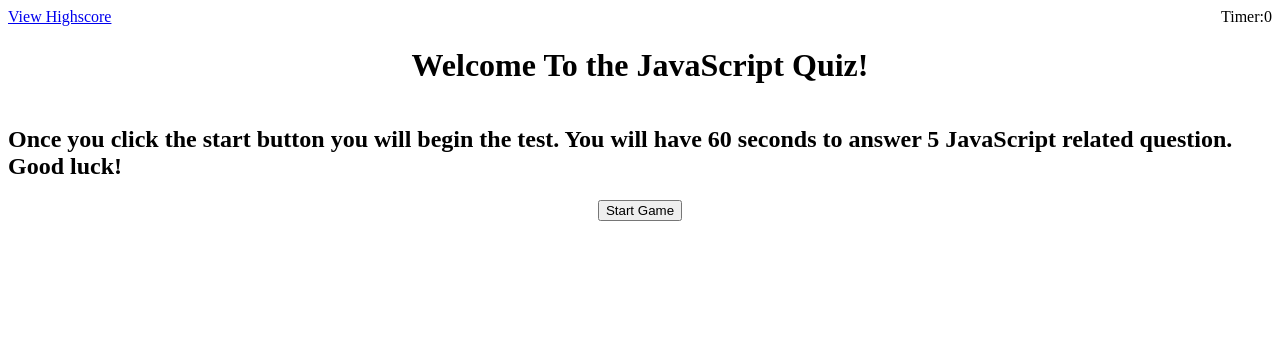
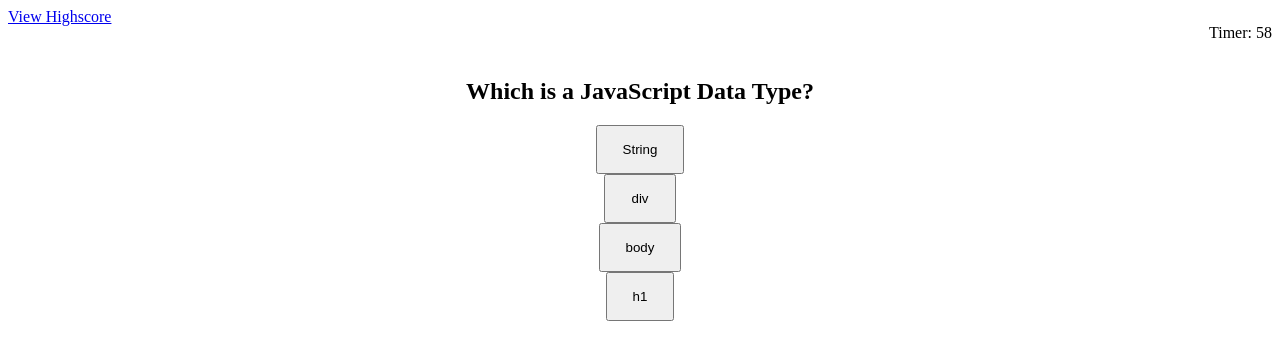
Before and after one commit to Kingnick253/quizMe, a plain HTML site: page index.html in a window 1280 px wide. Both pictures are taken after a click on the button "Start Game". Drawn offline with Linux system fonts and the light colour scheme.

Commit message:
Finished timer and startGame function, so it will start on button click and hide start screen.

```diff
--- a/css/style.css
+++ b/css/style.css
@@ -2,7 +2,7 @@ root{
     --buttonC: #1D3557;
 }
 /*  aligns the content in the center of the page */
-.start{
+.start, #gameContainer{
     display: flex;
     justify-content: center;
     align-items: center;
@@ -14,3 +14,12 @@ root{
     display: flex;
     justify-content: space-between;
 }
+
+.hide{
+    display: none;
+
+}
+button{
+    padding: 15px 25px;
+
+}
--- a/index.html
+++ b/index.html
@@ -13,7 +13,9 @@
     <div class="time">
         <a href="./highscore.html">View Highscore</a>
         <!-- going to have to make this a templater literala and input timer for 0 -->
-    <span id="timer">Timer:0</span>
+    <p> Timer:
+        <span id="timer"> 60</span>
+    </p>
     </div>
 
 
@@ -24,18 +26,14 @@
             JavaScript related question. Good luck!
         </h2>
 
-        <button>Start Game</button>
+        <button id = "startBtn">Start Game</button>
 
     </div>
-    <div id="qOne">
+    <div id="gameContainer">
+
     </div>
-    <div id="qTwo">
-    </div>
-    <div id="qThree">
-    </div>
-    <div id="qfour">
-    </div>
-    <div id="qFive">
+    <div id="endGame">
+
     </div>
     <div id="highscoore">
 
--- a/js/game.js
+++ b/js/game.js
@@ -1,6 +1,5 @@
 // Declare count down
-let timeLeft = 60;
-let timeInterval;
+
 
 
 
@@ -10,7 +9,7 @@ let timeInterval;
 let questions = [
     {
         //question
-        questionOne:"Which is a JavaScript Data Type?",
+        question:"Which is a JavaScript Data Type?",
         //answers
         answers: ["String", "div", "body", "h1"],
         //correct answer
@@ -18,15 +17,15 @@ let questions = [
     },
     {
         //question
-        questionTwo:"Which is a looping structure?",
+        question:"Which is a looping structure?",
         //answers
-        answers: ["For loop", "IF/Else", "Array", "Function"],
+        answers: ["For Loop", "IF/Else", "Array", "Function"],
         //correct answer
-        correctAns: "For loop"
+        correctAns: "For Loop"
     },
     {
         //question
-        questionThree:"Array uses what to store more than one item?",
+        question:"Array uses what to store more than one item?",
         //answers
         answers: ["Parentheses", "Curly Braces", "Square Brackets", "Carrot Brackets"],
         //correct answer
@@ -34,7 +33,7 @@ let questions = [
     },
     {
         //question
-        questionFour:"Functions are used in what?",
+        question:"Functions are used in what?",
         //answers
         answers: ["Html", "CSS", "Java", "JavaScript"],
         //correct answer
@@ -42,7 +41,7 @@ let questions = [
     },
     {
         //question
-        questionFive:"What is the peferred way to Declare a Variable?",
+        question:"What is the peferred way to Declare a Variable?",
         //answers
         answers: ["const/let", "var", "Delcare", "Define"],
         //correct answer
@@ -53,29 +52,34 @@ let questions = [
 // setquestionpostion to 0
 let questionPosition = 0;
 let currentQuestion = questions[questionPosition];
-for(let i = 0; i < questions.length; i++);
+// for(let i = 0; i < questions.length; i++);
 
 // const questionPrompt = $(".question");
 // questionPrompt.html("");
-let questionOne = `
-<h2>${currentQuestion.question}</h2>
-<button data-answer="${currentQuestion.answers[0]}">A</button>
-<button data-answer=" ${currentQuestion.answers[1]}">B</button>
-<button data-answer=" ${currentQuestion.answers[2]}">C</button>
-<button data-answer=" ${currentQuestion.answers[3]}">D</button>
+function questPosition(){
+    let template = `
+    <h2>${currentQuestion.question}</h2>
+    <button data-answer="${currentQuestion.answers[0]}">${currentQuestion.answers[0]}</button>
+    <button data-answer=" ${currentQuestion.answers[1]}">${currentQuestion.answers[1]}</button>
+    <button data-answer=" ${currentQuestion.answers[2]}">${currentQuestion.answers[2]}</button>
+    <button data-answer=" ${currentQuestion.answers[3]}">${currentQuestion.answers[3]}</button>
 
-`
-document.getElementById("testOne").innerHTML = questionOne;
+    `
+    document.getElementById("gameContainer").innerHTML = template;
+
+}
 
 //  Declare a `timerInterval`
 //DELCARE the 'timeel'
+let timeLeft = 60;
+
 function timer(){
-    timeInterval = setInterval(function(){
+   let timeInterval = setInterval(function(){
         timeLeft--;
 
         if(timeLeft >= 0){
-            let timeEl = document.getElementById('timer');
-            timeEl.innerHTML = timeLeft;
+            let timeEl = document.querySelector('#timer');
+            timeEl.textContent = timeLeft;
             // stops execution of action at set interval
         }else{
             clearInterval(timeInterval);
@@ -85,17 +89,19 @@ function timer(){
     },1000);
 
 }
-timer();
+
 
 
 // function to startgame
-// function startGame(){
-
-
+function startGame(){
+    timer();
+    const start = document.querySelector(".start");
+//  google how to add a class in lieu of setting attribute.
+    start.setAttribute("class", "hide");
     //needs to hide the start screen
 
-    //st the quesiton position to 0
-
+    //start the question position to 0
+    questPosition();
     // display the current quesiton
 
     //set the starting value of ` countdown`
@@ -103,7 +109,7 @@ timer();
     // Start the timer `Starttimer`
     // IF `countdown` === 0 THEN `endGame()`
 
-// }
+}
 
 // Function `endGame`
     // function endGame(){
@@ -132,6 +138,7 @@ timer();
 
     // ELSE
         // Display the next question
+        // call questPosition();
 
 
     // questionPosition++
@@ -148,3 +155,5 @@ timer();
 //
 
     // }
+    let startBtn = document.querySelector("#startBtn");
+    startBtn.addEventListener("click", startGame);
```
